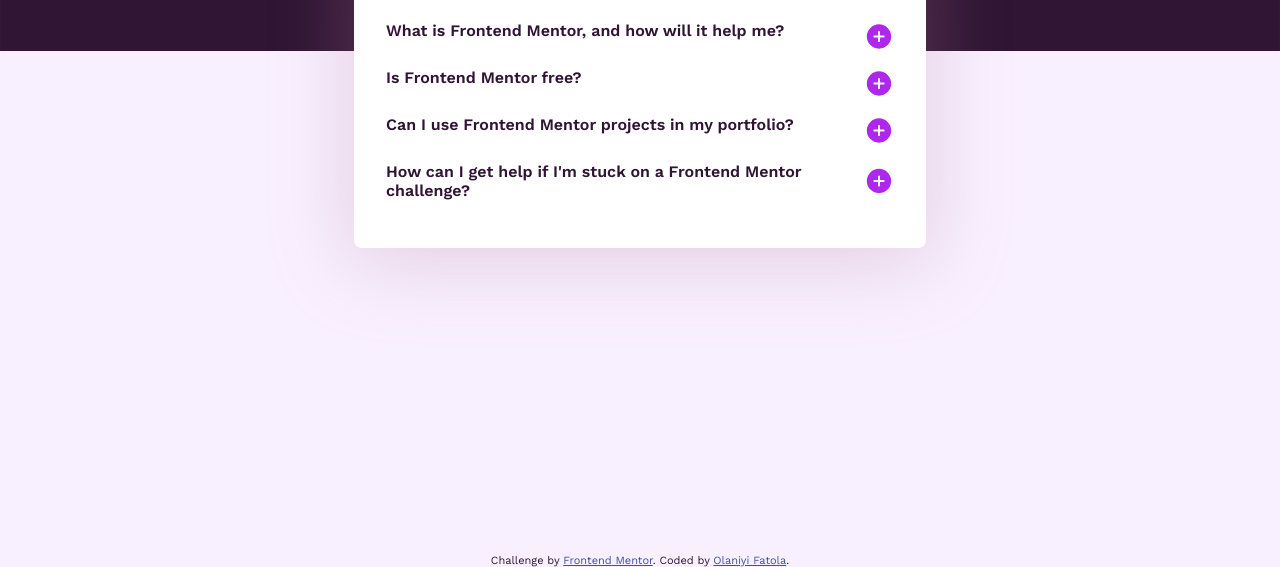
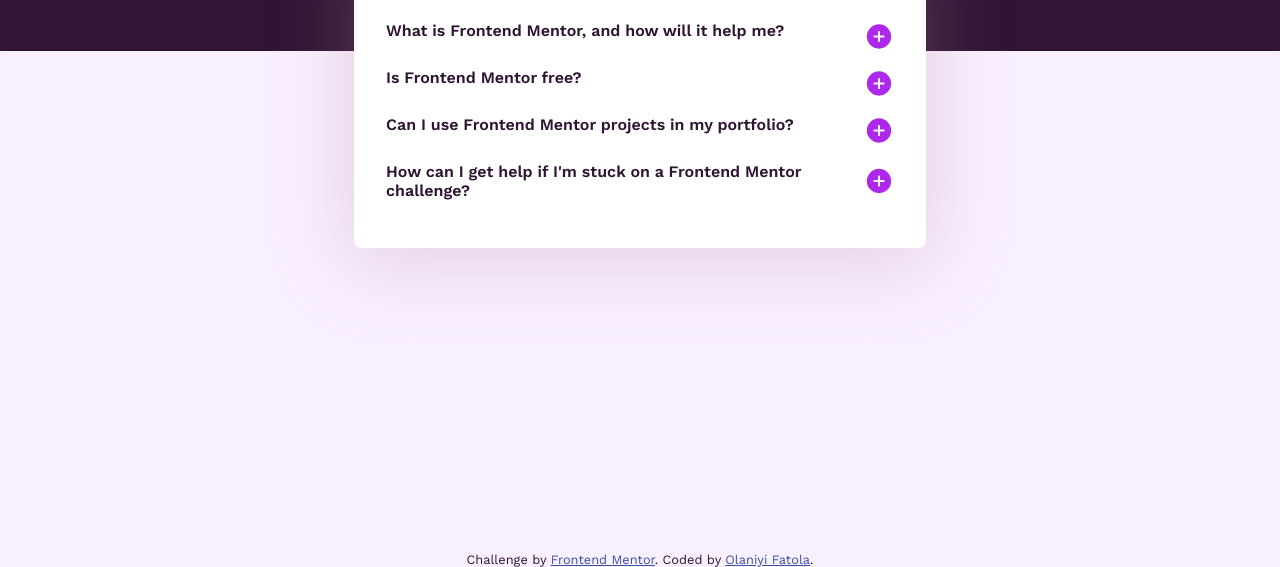
Before and after one commit to Olaniyi-Fatola/FAQ-accordion, a plain HTML site: page index.html in a window 1280 px wide. Shown: the part 233-800 px from the top of the page. Drawn offline with Linux system fonts and the light colour scheme.

Commit message:
Update style.css

```diff
--- a/style.css
+++ b/style.css
@@ -104,7 +104,7 @@ dd{
     bottom: 0;
     left:0;
     right: 0;
-    font-size: 11px;
+    font-size: calc(0.8*var(--size-1));
     text-align: center;
     color: var(--purple-950);
 }
```
